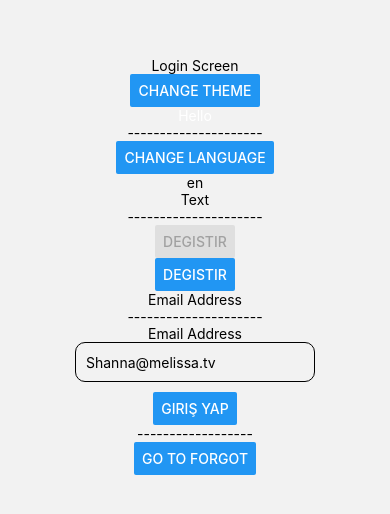
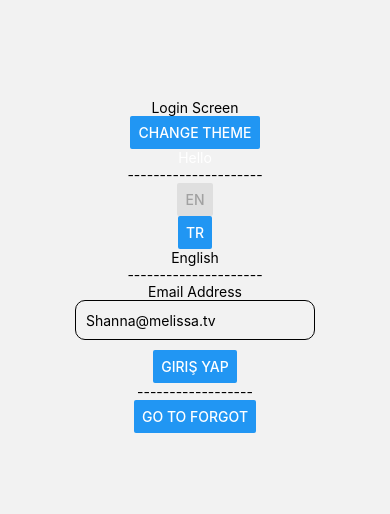
Before and after one commit to berk420/DemoProjectLatest_new, a React Native app: screen /LoginScreen in a window 390 px wide. Shown: the part 156-670 px from the top of the page. Built offline with nearby package versions, Linux system fonts and the light colour scheme.

Commit message:
update
uygulama temel işlevleri halledildi

```diff
--- a/src/locales/en.json
+++ b/src/locales/en.json
@@ -1,5 +1,7 @@
 {
     "wiserSenseLocalization": {
-      "email": "Email Address"
+      "email": "Email Address",
+      "Language": "English"
+
     }
   }
--- a/src/locales/tr.json
+++ b/src/locales/tr.json
@@ -1,5 +1,7 @@
 {
     "wiserSenseLocalization": {
-      "email": "Email adresi"
+      "email": "Email adresi",
+      "Language": "Türkçe"
+
     }
   }
--- a/src/screens/HomeScreen.tsx
+++ b/src/screens/HomeScreen.tsx
@@ -7,6 +7,8 @@ import { createDrawerNavigator } from '@react-navigation/drawer';
 import route from "./LoginScreen";
 import { useBackHandler } from '@react-native-community/hooks';
 import { useAppContext } from "../context/AppContext";
+import { useTranslation } from "react-i18next";
+
 
 type HomeScreenProps = NativeStackScreenProps<RootStackParamList, 'Home'>;
 
@@ -14,6 +16,7 @@ const HomeScreen = ({route,navigation}: HomeScreenProps) => {
   const{userEmail, setUserEmailText} = useAppContext();
   const{userid,setUserIdText}=useAppContext();
   const{theme, setThemeText}=useAppContext();
+  const {t} = useTranslation();
 
 
   useBackHandler(() => {
@@ -30,12 +33,13 @@ const HomeScreen = ({route,navigation}: HomeScreenProps) => {
 
         <Button
           title="Go to Detail"
-          onPress={() => navigation.navigate('Detail')}
+          onPress={() => navigation.navigate('Detail')}/>
 
-        />
         <Text>-------------------------------------</Text>
+        <Text>{t("wiserSenseLocalization.Language")}</Text>
+        <Text>-------------------------------------</Text>
+
       </View>
-
         <View style={styles.container}>
           <Text>Details Screen</Text>
           <View style={ {flex: 1,alignItems: 'center', justifyContent: 'center'}}>
--- a/src/screens/LoginScreen.tsx
+++ b/src/screens/LoginScreen.tsx
@@ -9,10 +9,7 @@ import i18n from "i18next";
 
 const lngs={
   en:{nativeName:"English"},
-  tr:{nativeName:"Türkçe"}
-
-}
-
+  tr:{nativeName:"Türkçe"}}
 
 type LoginScreenProps = NativeStackScreenProps<RootStackParamList, 'LoginScreen'>;
 
@@ -50,16 +47,6 @@ const handleButtonPress_theme = async () => {
     setThemeText('light')
   }
 }
-
-const handleButtonPress_language = async () => {
-  if(lang=="en"){
-    setlang('tr');
-  }
-  else if(lang=="tr"){
-    setlang('en')
-  }
-}
-
   return (
     <View style={{ flex: 1, alignItems: 'center', justifyContent: 'center',margin: 0 }}>
 
@@ -67,25 +54,20 @@ const handleButtonPress_language = async () => {
 
         <Button title="Change theme" onPress={handleButtonPress_theme} />
         <Text style={theme=="dark" ? styles.darkText: styles.whiteText}>Hello</Text>
-        <Text>---------------------</Text>
-        <Button title="Change language" onPress={handleButtonPress_language}/>
-        <Text>{lang}</Text>
-        <Text>Text</Text>
 
         <Text>---------------------</Text>
         {Object.keys(lngs).map((lng)=>(
-          <Button title="degistir" key={lng} onPress={()=>i18n.changeLanguage(lng)} disabled={i18n.resolvedLanguage === lng}></Button>
+          <Button title={lng} key={lng} onPress={()=>i18n.changeLanguage(lng)} disabled={i18n.resolvedLanguage === lng}></Button>
         ))}
-        <Text>{t("wiserSenseLocalization.email")}</Text>
+        <Text>{t("wiserSenseLocalization.Language")}</Text>
+        <Text>---------------------</Text>
 
-        <Text>---------------------</Text>
         <Text>{t("wiserSenseLocalization.email")}</Text>
         <TextInput
         style={styles.entryField}
         placeholder="Veri girin"
         onChangeText={text => setemail(text)}
         value={email}/>
-
       <Button title="Giriş yap" onPress={handleButtonPress} />
       <Text>------------------</Text>
        <Button
```
Also changed, not shown: src/context/ApplicationContext.tsx (deleted, +0 -82 lines).
